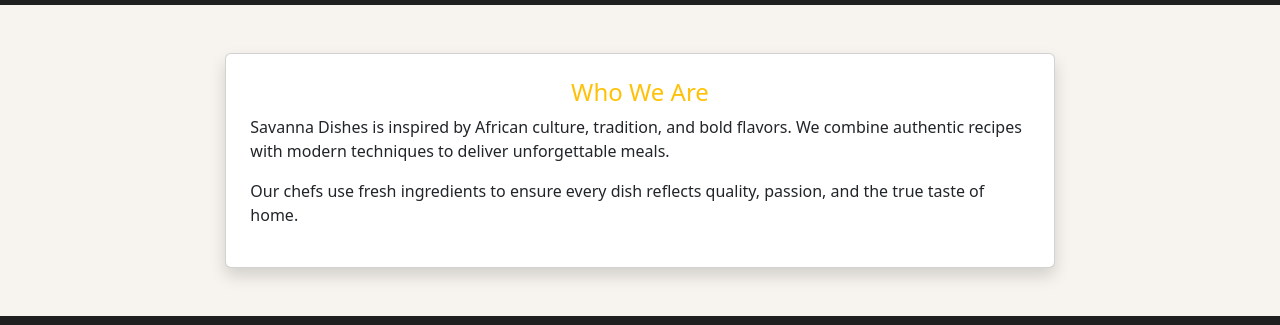
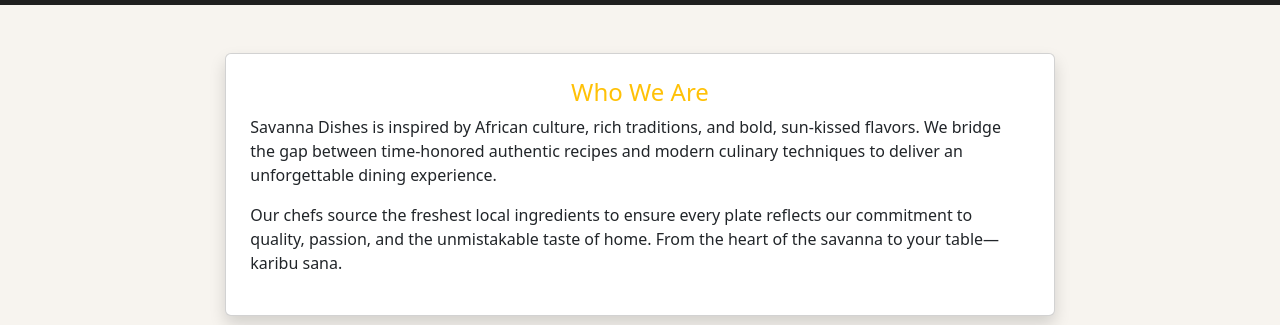
Before and after one commit to D3K0NX/emmanuel_savanna-dishes, a plain HTML site: page abtpage.html in a window 1280 px wide. Shown: the part 51-376 px from the top of the page. Drawn offline with Linux system fonts and the light colour scheme.

Commit message:
Savanna Dishes

```diff
--- a/abtpage.html
+++ b/abtpage.html
@@ -90,12 +90,10 @@
 <div class="card shadow p-4">
 <h4 class="text-warning text-center">Who We Are</h4>
 <p>
-Savanna Dishes is inspired by African culture, tradition, and bold flavors.
-We combine authentic recipes with modern techniques to deliver unforgettable meals.
+Savanna Dishes is inspired by African culture, rich traditions, and bold, sun-kissed flavors. We bridge the gap between time-honored authentic recipes and modern culinary techniques to deliver an unforgettable dining experience.
 </p>
 <p>
-Our chefs use fresh ingredients to ensure every dish reflects quality, passion,
-and the true taste of home.
+Our chefs source the freshest local ingredients to ensure every plate reflects our commitment to quality, passion, and the unmistakable taste of home. From the heart of the savanna to your table—karibu sana.
 </p>
 </div>
 </div>
```
